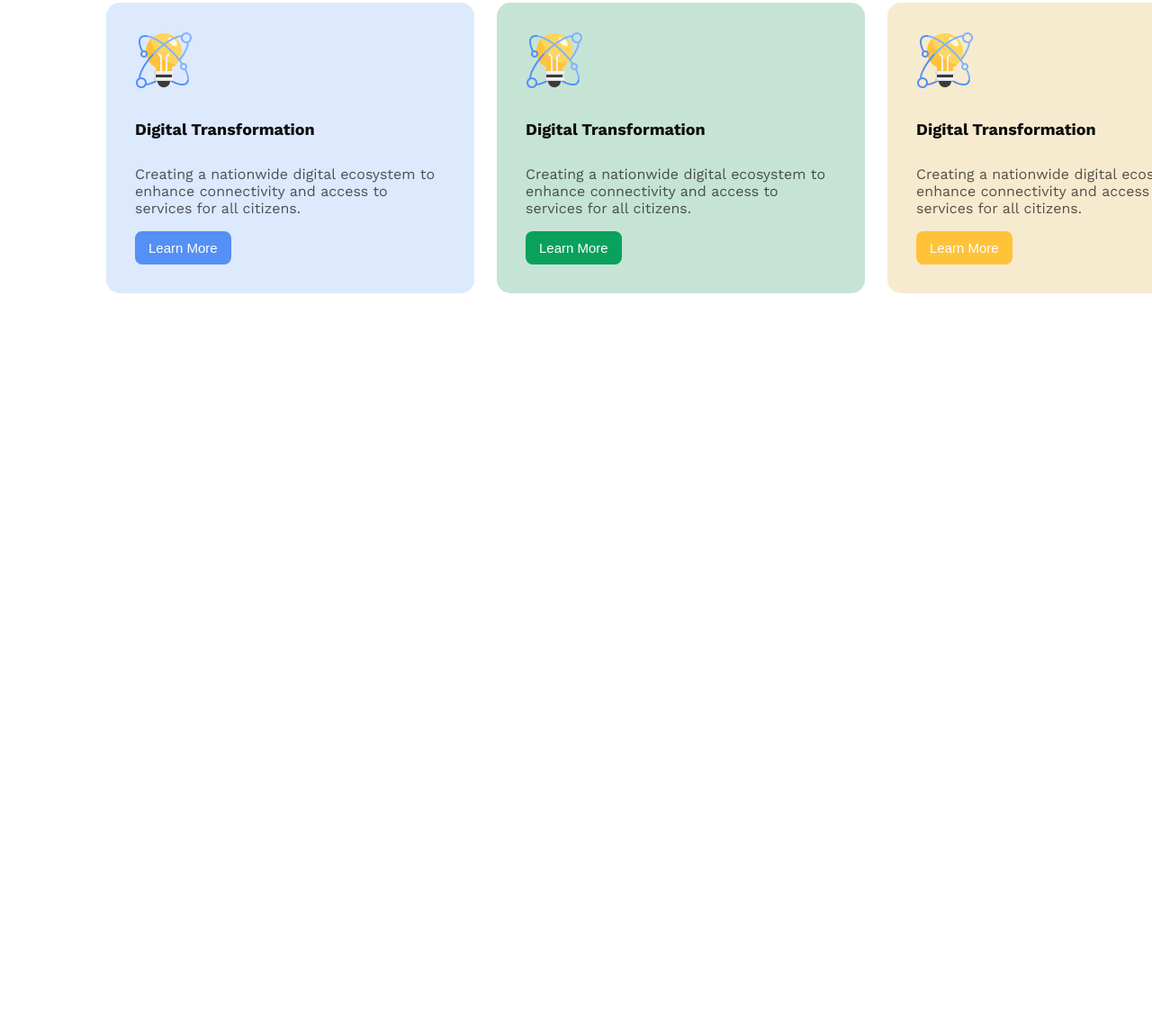
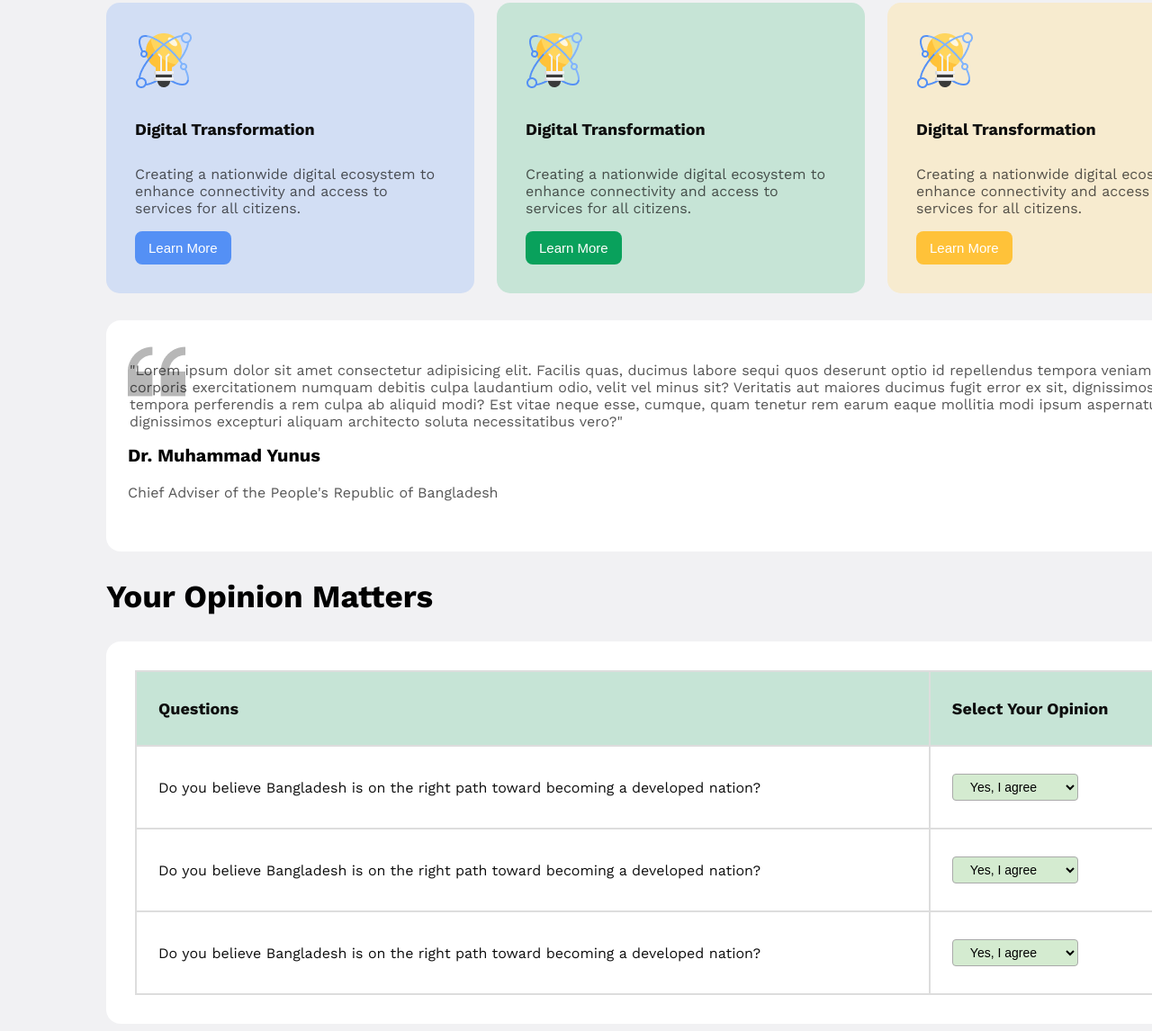
Before and after one commit to abirjuboraj201/b11-asign1, a plain HTML site: page index.html in a window 1280 px wide. Shown: the part 1279-2425 px from the top of the page at 90% size. Before the commit the page ends 1613 px from the top, so only its background shows below. Drawn offline with nearby package versions, Linux system fonts and the light colour scheme.

Commit message:
added quote and opinione section

```diff
--- a/index.html
+++ b/index.html
@@ -92,6 +92,63 @@
             </div>
 
         </section>
+
+        <section class="sec-quote">
+            <div class="quote-container">
+            <img src="assets/quote-bg.png" alt="" class="quote-img">
+            <p class="quotation">"Lorem ipsum dolor sit amet consectetur adipisicing elit. Facilis quas, ducimus labore sequi quos deserunt optio id repellendus tempora veniam amet porro corporis exercitationem numquam debitis culpa laudantium odio, velit vel minus sit? Veritatis aut maiores ducimus fugit error ex sit, dignissimos eum tempora perferendis a rem culpa ab aliquid modi? Est vitae neque esse, cumque, quam tenetur rem earum eaque mollitia modi ipsum aspernatur, dignissimos excepturi aliquam architecto soluta necessitatibus vero?"</p>
+            </div>
+            <h3 class="name">Dr. Muhammad Yunus</h3>
+            <p class="designation">Chief Adviser of the People's Republic of Bangladesh</p>
+        </section>
+
+        <section class="sec-opinion">
+            <h2 class="sec-heading">Your Opinion Matters</h2>
+            <div class="table-container">
+                <table>
+                    <thead>
+                      <tr>
+                        <th>Questions</th>
+                        <th>Select Your Opinion</th>
+                      </tr>
+                    </thead>
+                    <tbody>
+                      <tr>
+                        <td>Do you believe Bangladesh is on the right path toward becoming a developed nation?
+                        </td>
+                        <td>
+                            <select name="" id="" class="table-opt">
+                                <option value="Agree">Yes, I agree</option>
+                                <option value="Disagree">No, I disagree</option>
+                            </select>
+                        </td>
+                      </tr>
+                      <tr>
+                        <td>Do you believe Bangladesh is on the right path toward becoming a developed nation?</td>
+                        <td>
+                            <select name="" id="" class="table-opt">
+
+                                <option value="Agree">Yes, I agree</option>
+                                <option value="Disagree">No, I disagree</option>
+                            </select>
+                        </td>
+                      </tr>
+                      <tr>
+                        <td>Do you believe Bangladesh is on the right path toward becoming a developed nation?</td>
+                        <!-- <td><button class="table-btn">Yes, I Agree ▼</button></td> -->
+                         <td>
+                            <select name="" id="" class="table-opt">
+                                <option value="Agree">Yes, I agree</option>
+                                <option value="Disagree">No, I disagree</option>
+                            </select>
+                        </td>
+                      </tr>
+                    </tbody>
+                  </table>
+            </div>
+        </section>
+
+
     </main>
 
     <footer>
--- a/styles/styles.css
+++ b/styles/styles.css
@@ -4,6 +4,10 @@
   font-optical-sizing: auto;
   font-weight: <weight>;
   font-style: normal;
+}
+
+body{
+    background-color: #F1F1F3;
 }
 header{
     width: 1280px;
@@ -86,7 +90,7 @@ main{
 
 .piller{
     width: 260px;
-    background-color: #F1F1F3;
+    background-color: #FFFFFF;
     padding: 24px;
     border-radius: 16px;
 }
@@ -156,3 +160,63 @@ main{
     border: none;
     border-radius: 8px;
 }
+
+.sec-quote{
+    margin-top: 30px;
+    background-color: #FFFFFF;
+    border-radius: 16px;
+    padding: 25px 24px 40px 24px;
+}
+
+.quotation, .designation{
+    font-size: 16px;
+    color: rgba(14, 14, 14, 0.7);
+}
+.name{
+    font-weight: 600px;
+    font-size: 20px;
+    padding-top: 25px;
+}
+.quote-container{
+    position: relative;
+}
+.quotation{
+    position:absolute;
+    top: 5px;
+    left: 2px;
+}
+.table-container{
+    background-color: #FFFFFF;
+    border-radius: 16px;
+    padding: 32px;
+}
+table {
+    width: 100%;
+    border-collapse: collapse;
+}
+th {
+    background-color: #C6E4D6;
+    font-weight: 600px;
+    font-size: 18px;
+  }
+td{
+    font-size: 16px;
+}
+th,td {
+    border: 2px solid #ddd;
+    text-align: left;
+    padding: 30px 100px 30px 24px;
+    color: #0E0E0E;
+}
+ .table-opt{
+    background-color: #d4ebd0;
+    border: 1px solid #aaa;
+    padding: 5px 15px;
+    color: #000;
+    cursor: pointer;
+    font-size: 14px;
+    border-radius: 4px;
+ }
+ .table-opt:hover {
+    background-color: #b6d4ba;
+  }
```
Also changed, not shown: trial.html (added, +63 -0 lines).
